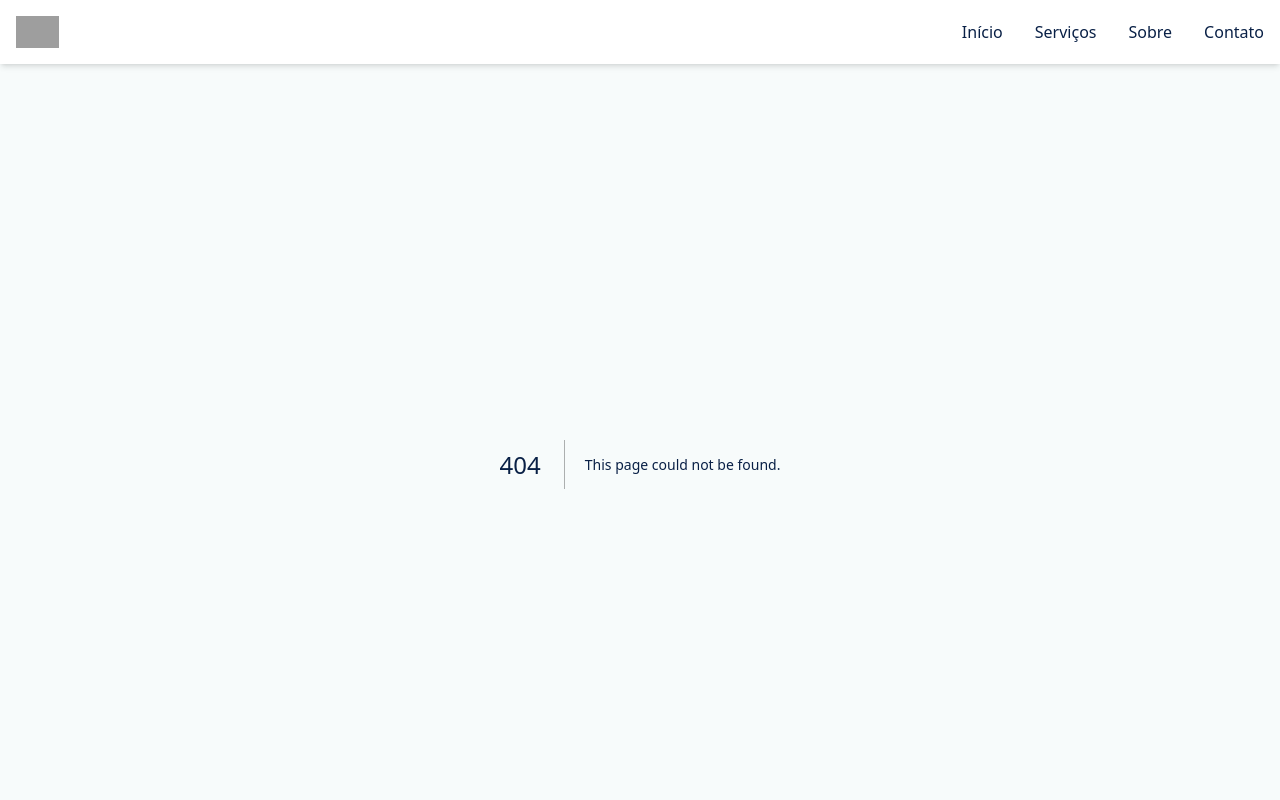
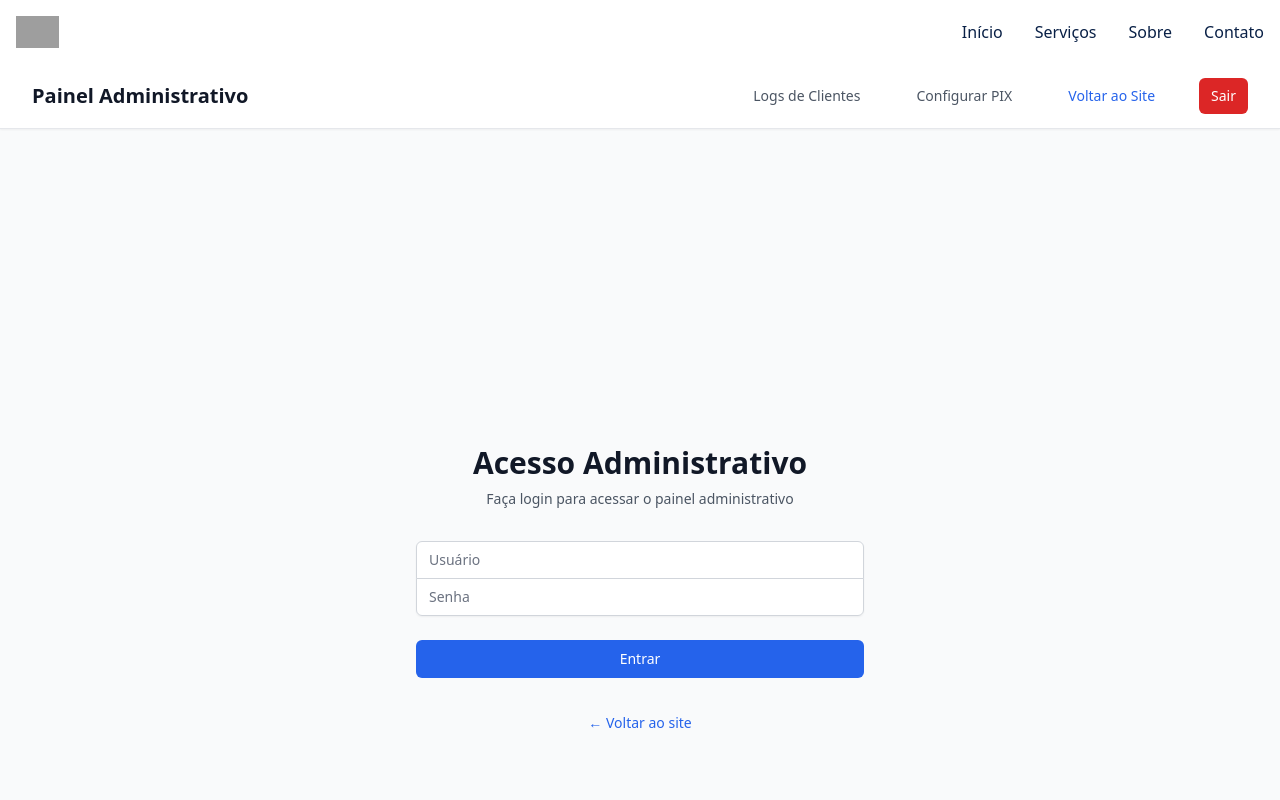
Before and after one commit to Chivas18years/002, a Next.js app: page /admin/login in a window 1280 px wide. Before the commit this address had no page. Shown: the top 800 px of the page. Built offline with nearby package versions, Linux system fonts and the light colour scheme; grey boxes are pictures that could not be loaded.

Commit message:
Integra painel admin e atualiza projeto completo

```diff
--- a/src/app/admin/layout.tsx
+++ b/src/app/admin/layout.tsx
@@ -1,10 +1,27 @@
+"use client";
+
 import Link from "next/link";
+import { useRouter } from "next/navigation";
 
 export default function AdminLayout({
   children,
 }: {
   children: React.ReactNode;
 }) {
+  const router = useRouter();
+
+  const handleLogout = async () => {
+    try {
+      await fetch("/api/admin/auth/logout", {
+        method: "POST",
+      });
+      router.push("/admin/login");
+      router.refresh();
+    } catch (error) {
+      console.error("Erro ao fazer logout:", error);
+    }
+  };
+
   return (
     <div className="min-h-screen bg-gray-50">
       {/* Header */}
@@ -16,7 +33,7 @@ export default function AdminLayout({
                 Painel Administrativo
               </h1>
             </div>
-            <nav className="flex space-x-8">
+            <nav className="flex items-center space-x-8">
               <Link
                 href="/admin/logs"
                 className="text-gray-600 hover:text-gray-900 px-3 py-2 rounded-md text-sm font-medium"
@@ -35,6 +52,12 @@ export default function AdminLayout({
               >
                 Voltar ao Site
               </Link>
+              <button
+                onClick={handleLogout}
+                className="bg-red-600 hover:bg-red-700 text-white px-3 py-2 rounded-md text-sm font-medium"
+              >
+                Sair
+              </button>
             </nav>
           </div>
         </div>
--- /dev/null
+++ b/src/app/admin/login/page.tsx
@@ -0,0 +1,119 @@
+"use client";
+
+import { useState } from "react";
+import { useRouter } from "next/navigation";
+
+export default function AdminLoginPage() {
+  const [username, setUsername] = useState("");
+  const [password, setPassword] = useState("");
+  const [loading, setLoading] = useState(false);
+  const [error, setError] = useState("");
+  const router = useRouter();
+
+  const handleSubmit = async (e: React.FormEvent) => {
+    e.preventDefault();
+    setLoading(true);
+    setError("");
+
+    try {
+      const response = await fetch("/api/admin/auth/login", {
+        method: "POST",
+        headers: {
+          "Content-Type": "application/json",
+        },
+        body: JSON.stringify({ username, password }),
+      });
+
+      if (response.ok) {
+        // Login bem-sucedido, redirecionar para o painel
+        router.push("/admin");
+        router.refresh();
+      } else {
+        const errorData = await response.json();
+        setError(errorData.error || "Credenciais inválidas");
+      }
+    } catch (error) {
+      setError("Erro de conexão. Tente novamente.");
+    } finally {
+      setLoading(false);
+    }
+  };
+
+  return (
+    <div className="min-h-screen flex items-center justify-center bg-gray-50 py-12 px-4 sm:px-6 lg:px-8">
+      <div className="max-w-md w-full space-y-8">
+        <div>
+          <h2 className="mt-6 text-center text-3xl font-extrabold text-gray-900">
+            Acesso Administrativo
+          </h2>
+          <p className="mt-2 text-center text-sm text-gray-600">
+            Faça login para acessar o painel administrativo
+          </p>
+        </div>
+        <form className="mt-8 space-y-6" onSubmit={handleSubmit}>
+          <div className="rounded-md shadow-sm -space-y-px">
+            <div>
+              <label htmlFor="username" className="sr-only">
+                Usuário
+              </label>
+              <input
+                id="username"
+                name="username"
+                type="text"
+                required
+                className="appearance-none rounded-none relative block w-full px-3 py-2 border border-gray-300 placeholder-gray-500 text-gray-900 rounded-t-md focus:outline-none focus:ring-blue-500 focus:border-blue-500 focus:z-10 sm:text-sm"
+                placeholder="Usuário"
+                value={username}
+                onChange={(e) => setUsername(e.target.value)}
+              />
+            </div>
+            <div>
+              <label htmlFor="password" className="sr-only">
+                Senha
+              </label>
+              <input
+                id="password"
+                name="password"
+                type="password"
+                required
+                className="appearance-none rounded-none relative block w-full px-3 py-2 border border-gray-300 placeholder-gray-500 text-gray-900 rounded-b-md focus:outline-none focus:ring-blue-500 focus:border-blue-500 focus:z-10 sm:text-sm"
+                placeholder="Senha"
+                value={password}
+                onChange={(e) => setPassword(e.target.value)}
+              />
+            </div>
+          </div>
+
+          {error && (
+            <div className="rounded-md bg-red-50 p-4">
+              <div className="text-sm text-red-700">{error}</div>
+            </div>
+          )}
+
+          <div>
+            <button
+              type="submit"
+              disabled={loading}
+              className={`group relative w-full flex justify-center py-2 px-4 border border-transparent text-sm font-medium rounded-md text-white ${
+                loading
+                  ? "bg-gray-400 cursor-not-allowed"
+                  : "bg-blue-600 hover:bg-blue-700 focus:outline-none focus:ring-2 focus:ring-offset-2 focus:ring-blue-500"
+              }`}
+            >
+              {loading ? "Entrando..." : "Entrar"}
+            </button>
+          </div>
+        </form>
+
+        <div className="text-center">
+          <a
+            href="/"
+            className="text-blue-600 hover:text-blue-500 text-sm"
+          >
+            ← Voltar ao site
+          </a>
+        </div>
+      </div>
+    </div>
+  );
+}
--- /dev/null
+++ b/src/app/api/admin/auth/login/route.ts
@@ -0,0 +1,39 @@
+import { NextRequest, NextResponse } from "next/server";
+import { cookies } from "next/headers";
+
+// Credenciais do admin (em produção, use variáveis de ambiente)
+const ADMIN_USERNAME = process.env.ADMIN_USERNAME || "admin";
+const ADMIN_PASSWORD = process.env.ADMIN_PASSWORD || "admin123";
+
+export async function POST(request: NextRequest) {
+  try {
+    const body = await request.json();
+    const { username, password } = body;
+
+    // Verificar credenciais
+    if (username === ADMIN_USERNAME && password === ADMIN_PASSWORD) {
+      // Criar cookie de autenticação
+      const cookieStore = cookies();
+      cookieStore.set("admin-auth", "authenticated", {
+        httpOnly: true,
+        secure: process.env.NODE_ENV === "production",
+        sameSite: "lax",
+        maxAge: 60 * 60 * 24, // 24 horas
+        path: "/",
+      });
+
+      return NextResponse.json({ success: true });
+    } else {
+      return NextResponse.json(
+        { error: "Credenciais inválidas" },
+        { status: 401 }
+      );
+    }
+  } catch (error) {
+    console.error("Erro no login:", error);
+    return NextResponse.json(
+      { error: "Erro interno do servidor" },
+      { status: 500 }
+    );
+  }
+}
--- /dev/null
+++ b/src/app/api/admin/auth/logout/route.ts
@@ -0,0 +1,24 @@
+import { NextResponse } from "next/server";
+import { cookies } from "next/headers";
+
+export async function POST() {
+  try {
+    // Remover cookie de autenticação
+    const cookieStore = cookies();
+    cookieStore.set("admin-auth", "", {
+      httpOnly: true,
+      secure: process.env.NODE_ENV === "production",
+      sameSite: "lax",
+      maxAge: 0, // Expira imediatamente
+      path: "/",
+    });
+
+    return NextResponse.json({ success: true });
+  } catch (error) {
+    console.error("Erro no logout:", error);
+    return NextResponse.json(
+      { error: "Erro interno do servidor" },
+      { status: 500 }
+    );
+  }
+}
--- /dev/null
+++ b/src/middleware.ts
@@ -0,0 +1,25 @@
+import { NextRequest, NextResponse } from "next/server";
+
+export function middleware(request: NextRequest) {
+  // Verificar se é uma rota admin (exceto login)
+  if (request.nextUrl.pathname.startsWith("/admin") &&
+      !request.nextUrl.pathname.startsWith("/admin/login")) {
+
+    // Verificar se existe cookie de autenticação
+    const authCookie = request.cookies.get("admin-auth");
+
+    if (!authCookie || authCookie.value !== "authenticated") {
+      // Redirecionar para login se não autenticado
+      const loginUrl = new URL("/admin/login", request.url);
+      return NextResponse.redirect(loginUrl);
+    }
+  }
+
+  return NextResponse.next();
+}
+
+export const config = {
+  matcher: [
+    "/admin/:path*"
+  ]
+};
```
Also changed, not shown: 1 other file (tests, documents, lock files or other folders).
